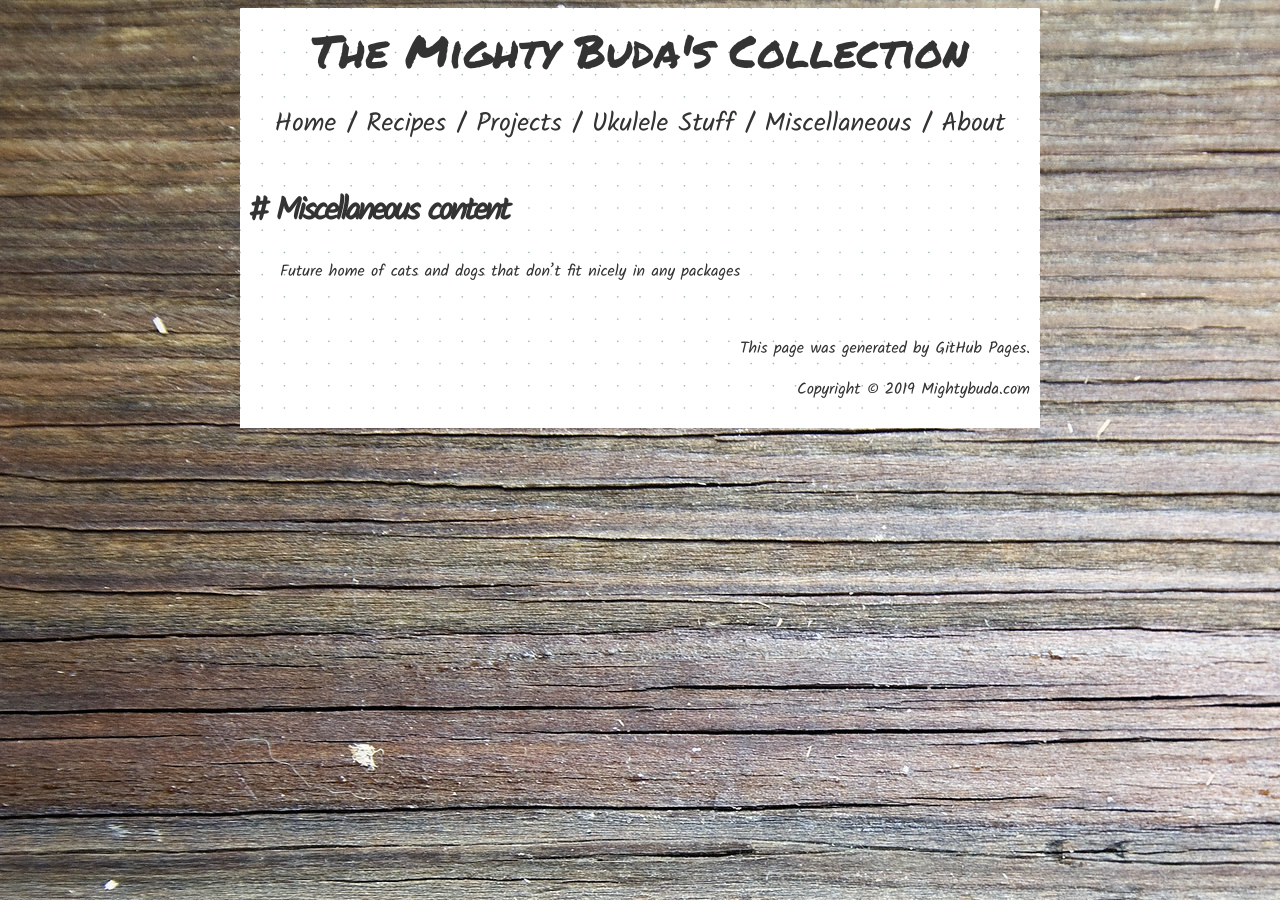
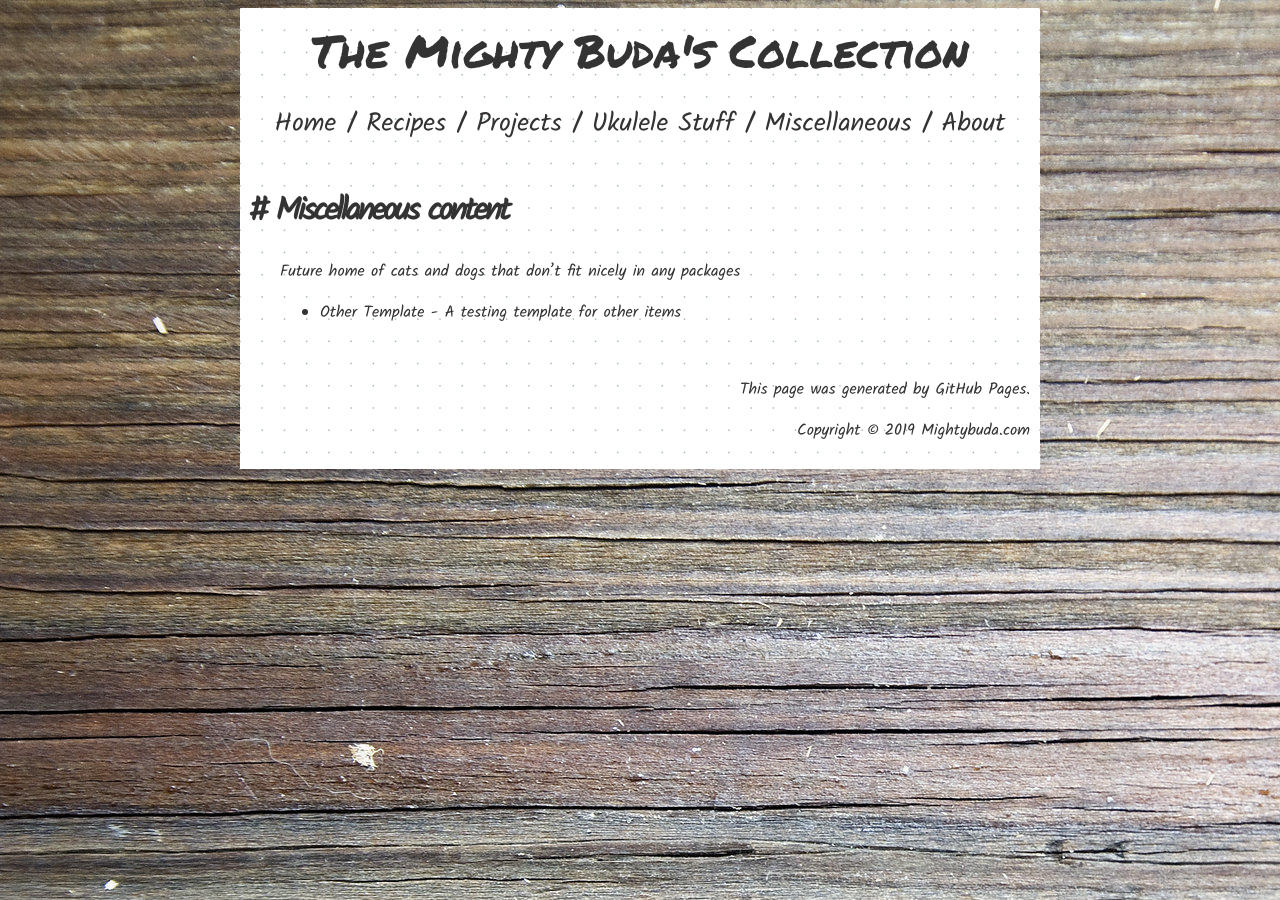
Before and after one commit to thebuda/thebuda.github.io, a Jekyll site: the page built from other.md, in a window 1280 px wide. Built offline with Jekyll 4.4.1, drawn with Linux system fonts in a browser that asks for light colours.

Commit message:
Update other.md

```diff
--- a/other.md
+++ b/other.md
@@ -8,7 +8,7 @@ layout: default
 Future home of cats and dogs that don't fit nicely in any packages
 
 <ul>
-  {% for projects in other.other %}
+  {% for other in site.other %}
     <li>
       <a href="{{ other.url }}">{{ other.title }}</a> - {{ other.description }}
     </li>
```
